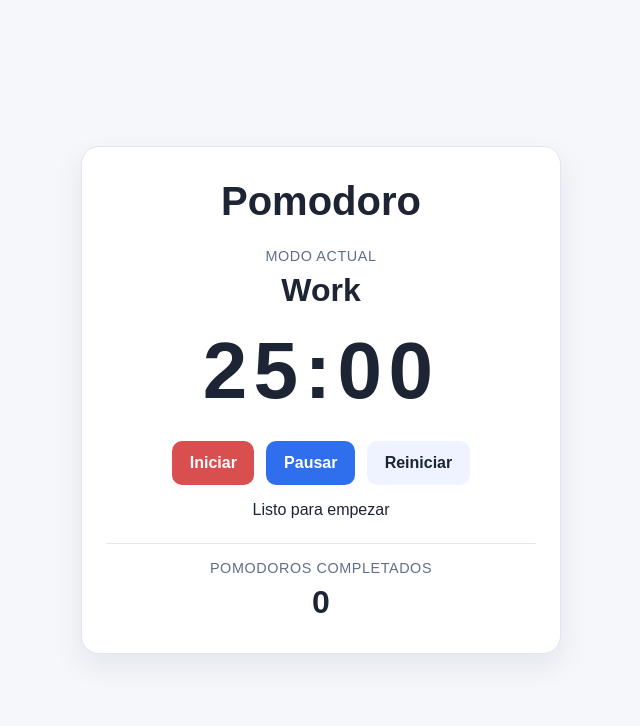
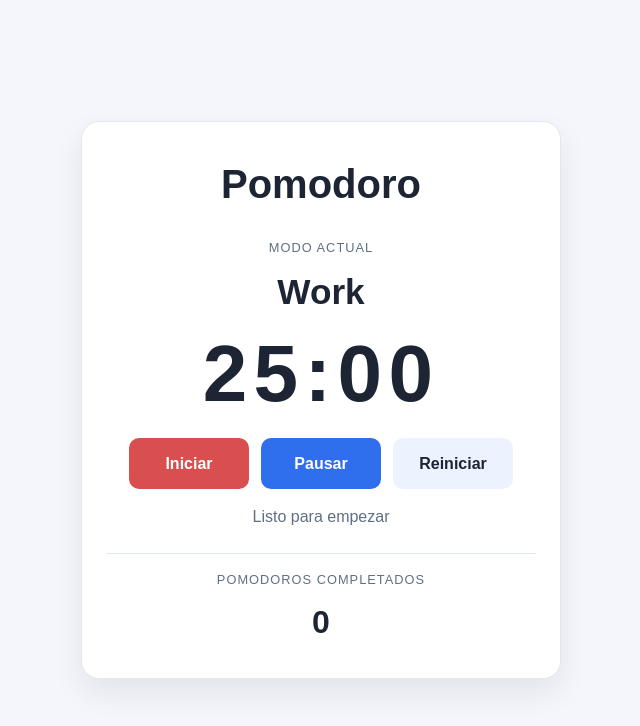
Before and after one commit to DannyRcy/pomodoro-modo-plan, a plain HTML site: page index.html in a window 1280 px wide. Shown: the whole page, without its empty margins (319-959 px from the left). Drawn offline with Linux system fonts and the light colour scheme.

Commit message:
Modificacion de los estilos segun el plan

```diff
--- a/styles.css
+++ b/styles.css
@@ -1,16 +1,28 @@
+:root {
+  --bg-primary: #f4f6fb;
+  --bg-work: #f3d1d1;
+  --bg-break: #dfeafc;
+  --panel: #ffffff;
+  --text-primary: #1d2433;
+  --text-secondary: #5f6f86;
+  --border: #dfe7f1;
+  --primary: #d94f4f;
+  --secondary: #2f6fed;
+  --neutral: #edf2ff;
+  --accent: #f3b64d;
+  --success: #2f9e66;
+  --warning: #e7a63d;
+  --danger: #d94f4f;
+  --shadow: 0 14px 30px rgba(17, 24, 39, 0.08);
+  --radius: 18px;
+}
+
 * {
   box-sizing: border-box;
 }
 
-:root {
-  --bg-color: #f5f7fb;
-  --panel-color: #ffffff;
-  --text-color: #1d2433;
-  --muted-color: #5f6f86;
-  --primary-color: #d94f4f;
-  --secondary-color: #2f6fed;
-  --accent-color: #f3b64d;
-  --border-color: #dfe7f1;
+html {
+  font-size: 16px;
 }
 
 body {
@@ -18,28 +30,37 @@ body {
   min-height: 100vh;
   display: grid;
   place-items: center;
-  background: var(--bg-color);
-  color: var(--text-color);
+  background: var(--bg-primary);
+  color: var(--text-primary);
   font-family: Arial, Helvetica, sans-serif;
+  line-height: 1.5;
+}
+
+button,
+input,
+textarea,
+select {
+  font: inherit;
 }
 
 .app {
   width: min(90vw, 480px);
   padding: 2rem 1.5rem;
-  background: var(--panel-color);
-  border: 1px solid var(--border-color);
-  border-radius: 18px;
-  box-shadow: 0 12px 30px rgba(18, 26, 38, 0.08);
+  background: var(--panel);
+  border: 1px solid var(--border);
+  border-radius: var(--radius);
+  box-shadow: var(--shadow);
 }
 
 .app__header {
+  margin-bottom: 1.5rem;
   text-align: center;
-  margin-bottom: 1.5rem;
 }
 
 .app__title {
   margin: 0;
   font-size: clamp(1.8rem, 4vw, 2.5rem);
+  font-weight: 700;
 }
 
 .timer-panel {
@@ -49,22 +70,24 @@ body {
 .timer-panel__label,
 .summary__label {
   margin: 0;
-  color: var(--muted-color);
-  font-size: 0.9rem;
-  letter-spacing: 0.04em;
+  color: var(--text-secondary);
+  font-size: 0.8rem;
+  letter-spacing: 0.08em;
   text-transform: uppercase;
 }
 
 .timer-panel__mode {
   margin: 0.5rem 0 1rem;
-  font-size: clamp(1.4rem, 3vw, 2rem);
+  font-size: clamp(1.5rem, 4vw, 2.2rem);
+  font-weight: 700;
 }
 
 .timer-panel__display {
+  margin-bottom: 1.5rem;
   font-size: clamp(3rem, 8vw, 5rem);
   font-weight: 700;
   letter-spacing: 0.08em;
-  margin-bottom: 1.5rem;
+  line-height: 1;
 }
 
 .timer-panel__actions {
@@ -78,11 +101,12 @@ body {
 .btn {
   border: none;
   border-radius: 10px;
-  padding: 0.8rem 1.1rem;
+  padding: 0.85rem 1.2rem;
+  min-width: 120px;
   font-size: 1rem;
   font-weight: 600;
   cursor: pointer;
-  transition: transform 0.15s ease, opacity 0.15s ease;
+  transition: transform 0.15s ease, box-shadow 0.15s ease, opacity 0.15s ease;
 }
 
 .btn:hover {
@@ -95,35 +119,46 @@ body {
 }
 
 .btn--primary {
-  background: var(--primary-color);
-  color: #fff;
+  background: var(--primary);
+  color: #ffffff;
 }
 
 .btn--secondary {
-  background: var(--secondary-color);
-  color: #fff;
+  background: var(--secondary);
+  color: #ffffff;
 }
 
 .btn--tertiary {
-  background: #eef3ff;
-  color: var(--text-color);
+  background: var(--neutral);
+  color: var(--text-primary);
 }
 
-.timer-panel__status,
-.summary {
-  text-align: center;
+.timer-panel__status {
+  margin: 0;
+  color: var(--text-secondary);
+  min-height: 1.5rem;
 }
 
 .summary {
   margin-top: 1.5rem;
   padding-top: 1rem;
-  border-top: 1px solid var(--border-color);
+  border-top: 1px solid var(--border);
+  text-align: center;
 }
 
 .summary__count {
   display: inline-block;
   margin-top: 0.5rem;
   font-size: 2rem;
+  font-weight: 700;
+}
+
+.app--work {
+  background: linear-gradient(180deg, rgba(255, 255, 255, 0.96), rgba(255, 255, 255, 0.9));
+}
+
+.app--break {
+  background: linear-gradient(180deg, rgba(255, 255, 255, 0.96), rgba(255, 255, 255, 0.9));
 }
 
 @media (max-width: 480px) {
@@ -133,6 +168,7 @@ body {
 
   .timer-panel__actions {
     flex-direction: column;
+    width: 100%;
   }
 
   .btn {
```
